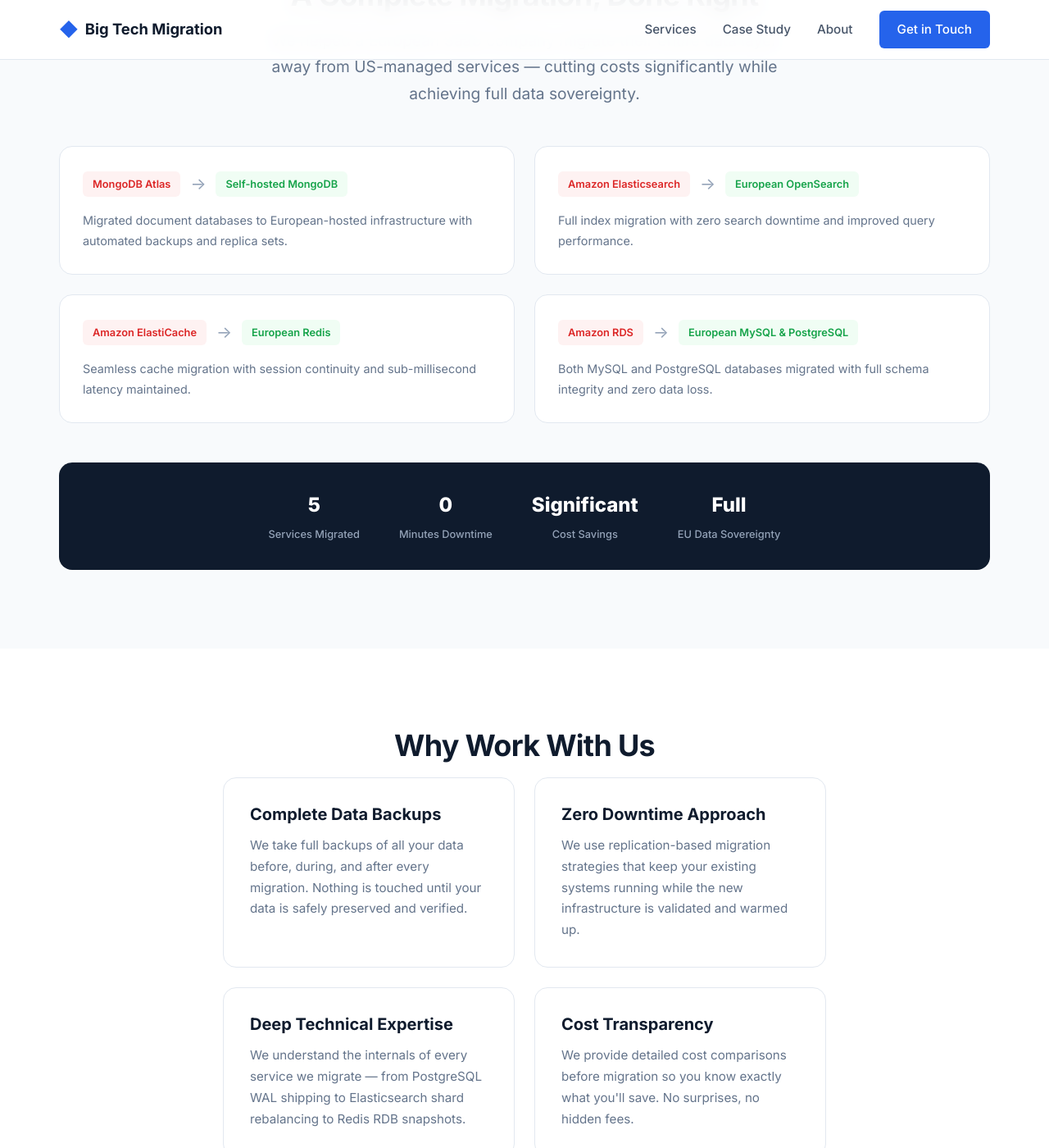
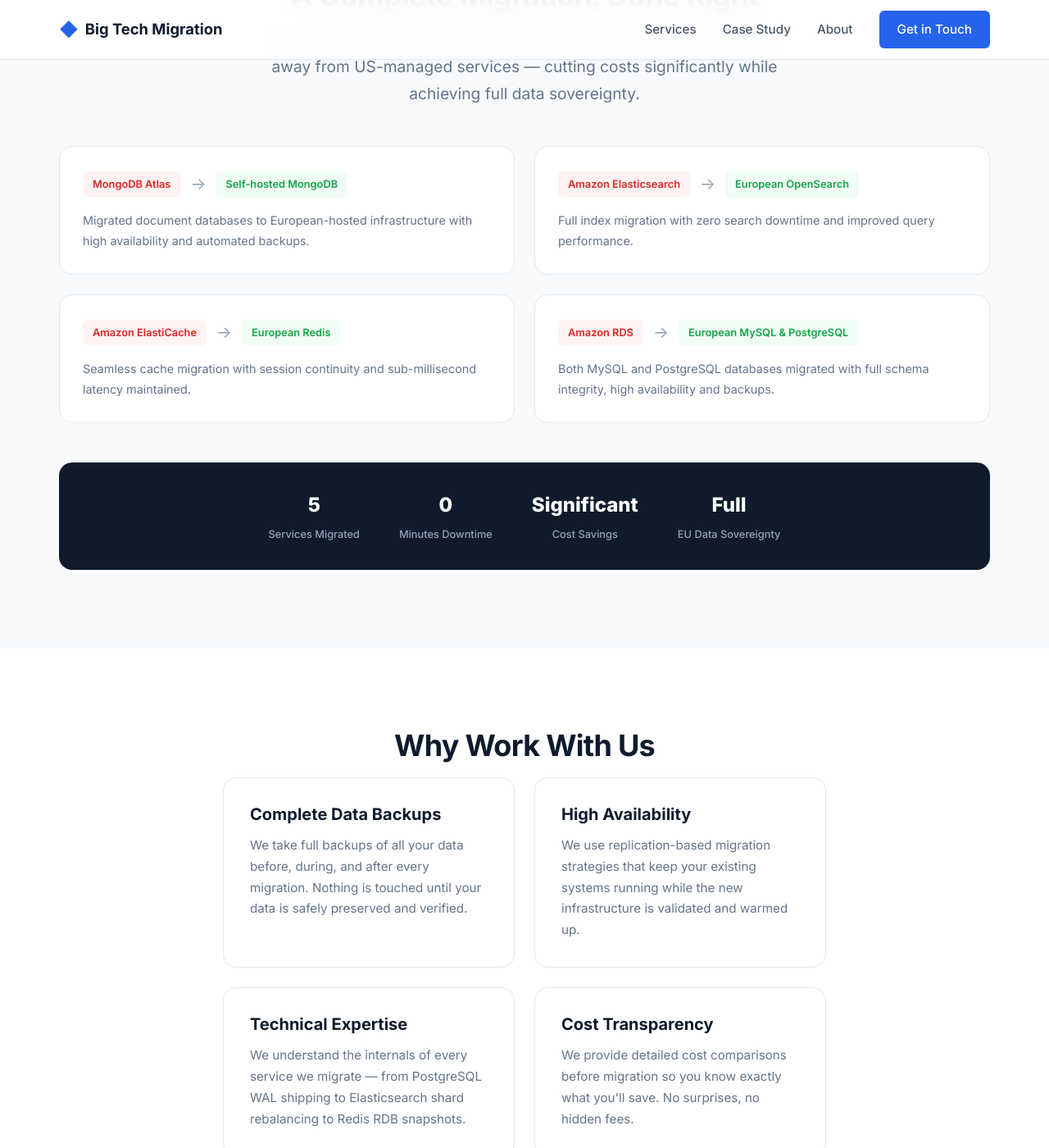
Before and after one commit to bigtechmigration/bigtechmigration.github.io, a Jekyll site: the page built from index.html, in a window 1280 px wide and 1400 px high, scrolled down 2737 px. Shown: the whole window at 82% size. Built offline with Jekyll 4.4.1, drawn with Linux system fonts in a browser that asks for light colours; some of the changed text lies outside the part shown.

Commit message:
add note on HA

```diff
--- a/contact.html
+++ b/contact.html
@@ -40,8 +40,8 @@
             </select>
           </div>
           <div class="form-group">
-            <label for="message">Tell us about your setup</label>
-            <textarea id="message" name="message" rows="5" placeholder="Current providers, approximate scale, timeline, and any concerns..."></textarea>
+            <label for="message">Tell us what you're looking for</label>
+            <textarea id="message" name="message" rows="5" placeholder="Share your current setup, timeline, and any concerns..."></textarea>
           </div>
           <button type="submit" class="btn btn-primary btn-full">Send Message</button>
         </form>
--- a/index.html
+++ b/index.html
@@ -10,8 +10,7 @@
       <h1>Move your infrastructure <span class="highlight">away from Big Tech</span></h1>
       <p class="hero-lead">
         We help European companies migrate from AWS, GCP, and US-based managed
-        services to cost-effective European alternatives — with zero downtime
-        and full GDPR compliance.
+        services to cost-effective European alternatives — with high availability and data sovereignty.
       </p>
       <div class="hero-actions">
         <a href="{{ '/contact/' | relative_url }}" class="btn btn-primary">Start Your Migration</a>
@@ -121,7 +120,7 @@
           <span class="migration-arrow">&rarr;</span>
           <span class="migration-to">Self-hosted MongoDB</span>
         </div>
-        <p>Migrated document databases to European-hosted infrastructure with automated backups and replica sets.</p>
+        <p>Migrated document databases to European-hosted infrastructure with high availability and automated backups.</p>
       </div>
       <div class="migration-card">
         <div class="migration-header">
@@ -145,7 +144,7 @@
           <span class="migration-arrow">&rarr;</span>
           <span class="migration-to">European MySQL &amp; PostgreSQL</span>
         </div>
-        <p>Both MySQL and PostgreSQL databases migrated with full schema integrity and zero data loss.</p>
+        <p>Both MySQL and PostgreSQL databases migrated with full schema integrity, high availability and backups.</p>
       </div>
     </div>
 
@@ -180,11 +179,11 @@
         <p>We take full backups of all your data before, during, and after every migration. Nothing is touched until your data is safely preserved and verified.</p>
       </div>
       <div class="why-card">
-        <h3>Zero Downtime Approach</h3>
+        <h3>High Availability</h3>
         <p>We use replication-based migration strategies that keep your existing systems running while the new infrastructure is validated and warmed up.</p>
       </div>
       <div class="why-card">
-        <h3>Deep Technical Expertise</h3>
+        <h3>Technical Expertise</h3>
         <p>We understand the internals of every service we migrate — from PostgreSQL WAL shipping to Elasticsearch shard rebalancing to Redis RDB snapshots.</p>
       </div>
       <div class="why-card">
```
